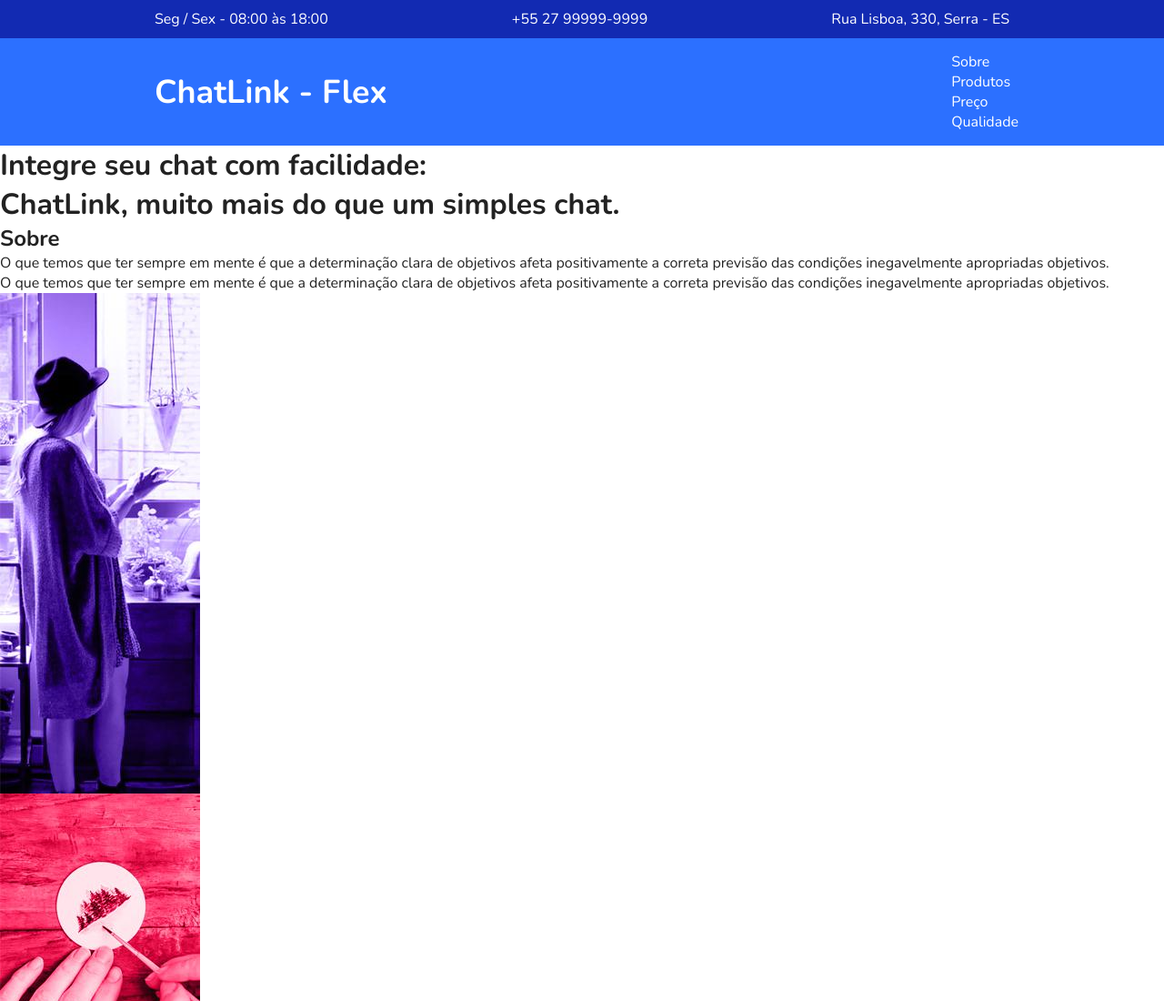
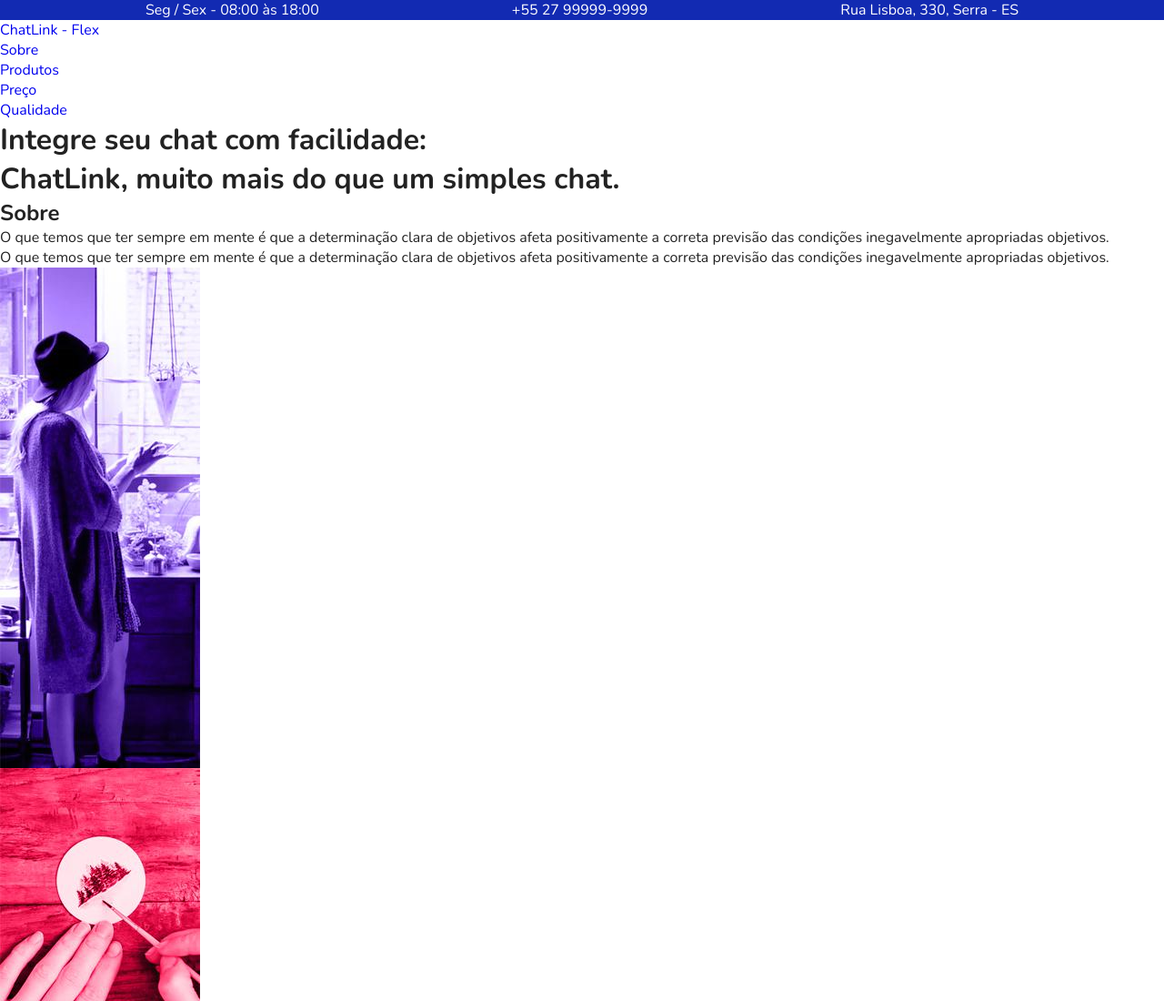
Before and after one commit to joilson-dev/projetoFlexBox, a plain HTML site: page index.html in a window 1280 px wide. Shown: the top 1100 px of the page at 91% size. Drawn offline with nearby package versions, Linux system fonts and the light colour scheme.

Commit message:
Revert "FlexBlog Menu"
This reverts commit 159767658133012d6fb1c5255d5bd8d17bc7090f.

```diff
--- a/css/style.css
+++ b/css/style.css
@@ -1,10 +1,4 @@
-body,
-h1,
-h2,
-p,
-ul,
-li,
-a {
+body, h1, h2, p, ul, li, a {
 	margin: 0px;
 	padding: 0px;
 }
@@ -44,55 +38,8 @@ img {
 	display: flex;
 	justify-content: space-between;
 	flex-wrap: wrap;
-  padding-top: 10px;
-}
-
-.superinfo p,
-.superinfo a {
-  margin: 0 10px 10px 10px;
 }
 
 .superinfo a {
 	color: white;
 }
-
-/*Menu*/
-
-.menu-bg {
-  background: #2c70ff;
-}
-
-.menu {
-  max-width: 960px;
-  margin: 0 auto;
-  padding: 15px 0;
-  display: flex;
-  flex-wrap: wrap;
-  justify-content: space-between;
-  align-items: center;
-}
-
-.menu a {
-  color: white;
-}
-
-.menu-logo a {
-  font-size: 2.25em;
-  font-weight: bold;
-  margin: 0 10px;
-}
-
-.menu-nav ul {
-  display: flex;
-  flex-wrap: wrap;
-}
-
-.menu-nav a {
-  font-size: 1.25em;
-  display: block;
-  padding: 10px;
-}
-
-.menu-nav a:hover {
-  color: #122ab2;
-}
```
Lines whose indentation alone changed are shown as unchanged.
